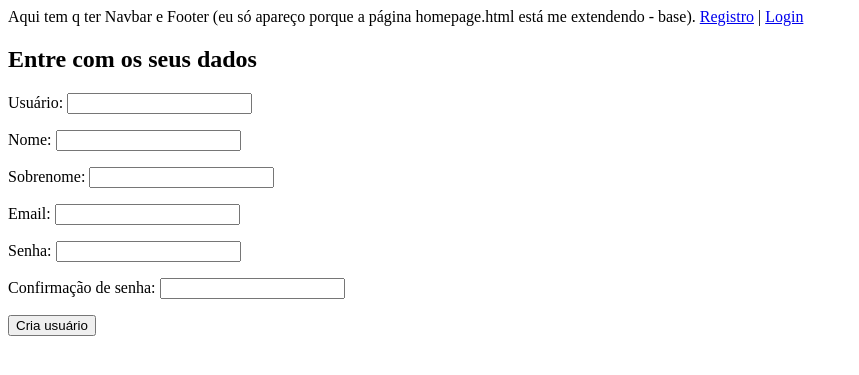
After one commit to fefeacastro/Trabalho-02---INF1407, a Django app: page /accounts/register/ in a window 1280 px wide. The commit adds this page. Shown: the top 375 px of the page, without its empty margins (0-859 px from the left). Run offline with Django 3.2, Linux system fonts and the light colour scheme.

Commit message:
adicionando login

```diff
--- /dev/null
+++ b/LojaMariFe/LojaMariFe/forms.py
@@ -0,0 +1,45 @@
+from django.contrib.auth.forms import UserCreationForm
+from django.contrib.auth.models import User
+from django import forms
+from django.core.exceptions import ValidationError
+
+class CustomUserCreationForm(forms.Form):
+    username = forms.CharField(label='Usuário', min_length=1, max_length=50)
+    first_name = forms.CharField(label='Nome', min_length=1, max_length=50)
+    last_name = forms.CharField(label='Sobrenome', min_length=1, max_length=50)
+    email = forms.EmailField(label='Email')
+    password1 = forms.CharField(label='Senha', widget=forms.PasswordInput)
+    password2 = forms.CharField(label='Confirmação de senha', widget=forms.PasswordInput)
+
+    def clean_username(self):
+        username = self.cleaned_data['username'].lower()
+        r = User.objects.filter(username=username)
+        if r.count():
+            raise  ValidationError("Usuário já existe")
+        return username
+
+    def clean_email(self):
+        email = self.cleaned_data['email'].lower()
+        r = User.objects.filter(email=email)
+        if r.count():
+            raise  ValidationError("Email já existe")
+        return email
+
+    def clean_password2(self):
+        password1 = self.cleaned_data.get('password1')
+        password2 = self.cleaned_data.get('password2')
+
+        if password1 and password2 and password1 != password2:
+            raise ValidationError("Senhas não são iguais")
+
+        return password2
+
+    def save(self, commit=True):
+        user = User.objects.create_user(
+            self.cleaned_data['username'],
+            first_name=self.cleaned_data['first_name'],
+            last_name=self.cleaned_data['last_name'],
+            email=self.cleaned_data['email'],
+            password=self.cleaned_data['password1']
+        )
+        return user
--- /dev/null
+++ b/LojaMariFe/LojaMariFe/templates/Auth/register.html
@@ -0,0 +1,12 @@
+{% extends 'LojaMariFe/base.html' %}
+
+{% block title %}Register{% endblock %}
+
+{% block content %}
+    <h2>Entre com os seus dados</h2>
+    <form method="post">
+        {% csrf_token %}
+        {{ form.as_p }}
+        <input type="submit" value="Cria usuário">
+    </form>
+{% endblock %}
--- a/LojaMariFe/LojaMariFe/templates/LojaMariFe/base.html
+++ b/LojaMariFe/LojaMariFe/templates/LojaMariFe/base.html
@@ -2,10 +2,18 @@
 <html>
     <head>
         <meta charset="utf-8">
-        <title>Loja MariFe</title>
+        <title>{% block title %}{% endblock %}</title>
     </head>
     <body>
         Aqui tem q ter Navbar e Footer (eu só apareço porque a página homepage.html está me extendendo - base).
+        {% if user.is_authenticated %}
+            <a href="{% url 'homepage' %}">Homepage</a> |
+            <a href="{% url 'password_change' %}">Troca senha</a> |
+            <a href="{% url 'logout'%}">Logout</a>
+        {% else %}
+            <a href="{% url 'register' %}">Registro</a> |
+            <a href="{% url 'login' %}">Login</a>
+        {% endif %}
         <br>
         {% block content %}{% endblock %}
     </body>
--- a/LojaMariFe/LojaMariFe/templates/LojaMariFe/homepage.html
+++ b/LojaMariFe/LojaMariFe/templates/LojaMariFe/homepage.html
@@ -1,4 +1,6 @@
 {% extends 'LojaMariFe/base.html' %}
+
+{% block title %}Homepage{% endblock %}
 
 {% block content %}
     Aqui é a homepage.
--- a/LojaMariFe/LojaMariFe/urls.py
+++ b/LojaMariFe/LojaMariFe/urls.py
@@ -16,8 +16,16 @@ Including another URLconf
 from django.contrib import admin
 from django.urls import path
 from . import views
+from django.contrib.auth.views import LoginView, LogoutView, PasswordChangeView, PasswordChangeDoneView
+from django.urls.base import reverse_lazy
 
 urlpatterns = [
     path('admin/', admin.site.urls),
     path('', views.homepage, name='homepage'),
+    path('accounts/register/', views.register, name='register'),
+    path('accounts/login/', LoginView.as_view(template_name='Auth/login.html'), name='login'),
+    path('accounts/profile/', views.carrinho, name='carrinho'),
+    path('accounts/logout/', LogoutView.as_view(next_page=reverse_lazy('homepage')), name='logout'),
+    path('accounts/password_change/', PasswordChangeView.as_view(template_name='Auth/password_change_form.html', success_url=reverse_lazy('password_change_done')), name='password_change'),
+    path('accounts/password_change_done/', PasswordChangeDoneView.as_view(template_name='Auth/password_change_done.html'), name='password_change_done')
 ]
--- a/LojaMariFe/LojaMariFe/views.py
+++ b/LojaMariFe/LojaMariFe/views.py
@@ -1,5 +1,27 @@
-from django.shortcuts import render
+from django.shortcuts import render, redirect
+from .forms import CustomUserCreationForm
+from django.contrib.auth.decorators import login_required
 
 # Create your views here.
 def homepage(request):
     return render(request, 'LojaMariFe/homepage.html', context=None)
+
+
+def register(request):
+    if request.method == 'POST':
+        form = CustomUserCreationForm(request.POST)
+        if form.is_valid():
+            form.save()
+            return redirect('homepage')
+        else:
+            context = {'form':form,}
+            return render(request, 'Auth/register.html', context)
+    else:
+        form = CustomUserCreationForm()
+        context = {'form':form,}
+        return render(request, 'Auth/register.html', context)
+
+
+@login_required
+def carrinho(request):
+    return render(request, 'LojaMariFe/carrinho.html', context=None)
```
Also changed, not shown: LojaMariFe/LojaMariFe/templates/Auth/login.html (added, +12 -0 lines), LojaMariFe/LojaMariFe/templates/Auth/password_change_done.html (added, +7 -0 lines), LojaMariFe/LojaMariFe/templates/Auth/password_change_form.html (added, +12 -0 lines), LojaMariFe/LojaMariFe/templates/LojaMariFe/carrinho.html (added, +8 -0 lines), README.md.
